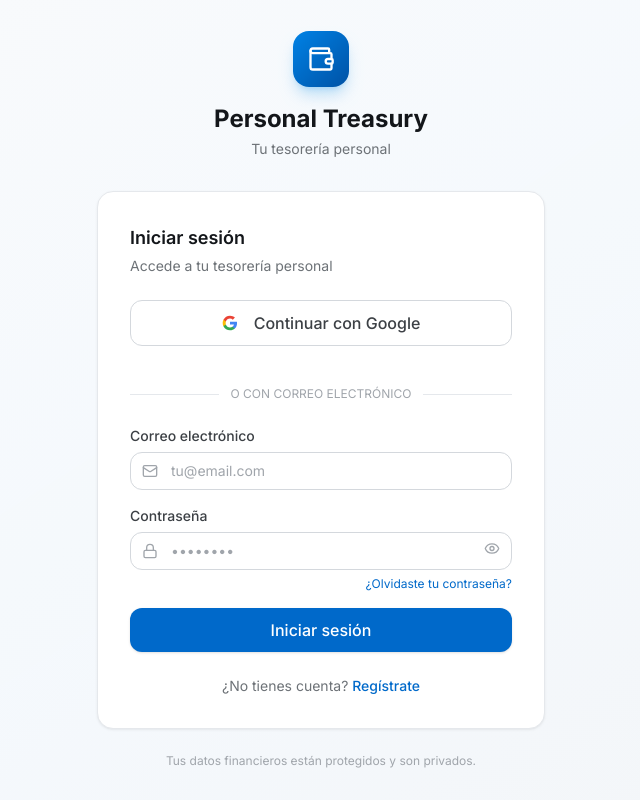
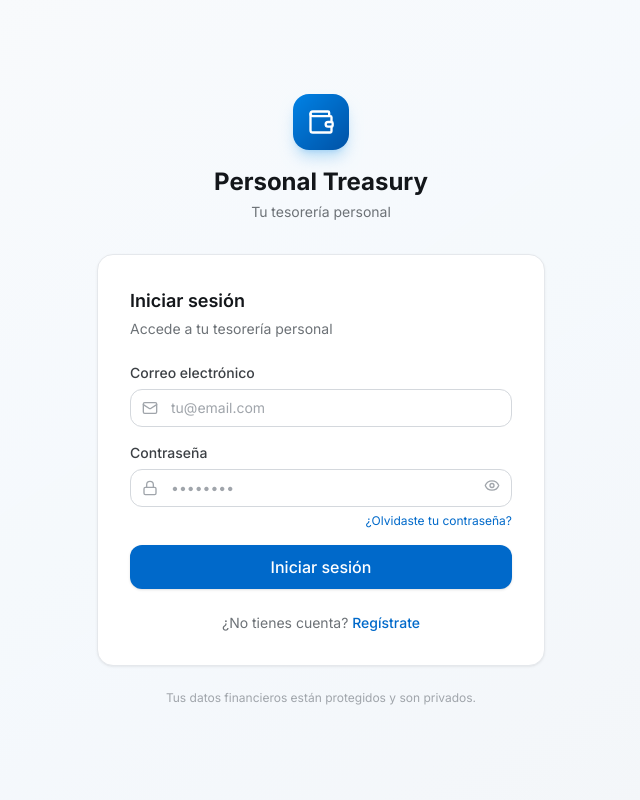
Before and after one commit to uurii99/Personal-Treasury, a React (Vite) app: page /login in a window 1280 px wide. Shown: the whole page, without its empty margins (319-959 px from the left). Built offline with nearby package versions, Linux system fonts and the light colour scheme; no server answers.

Commit message:
chore: remove Google OAuth, configure for Supabase deployment

```diff
--- a/src/pages/auth/LoginPage.tsx
+++ b/src/pages/auth/LoginPage.tsx
@@ -133,33 +133,8 @@
             </div>
           )}
 
-          {/* Google Login */}
-          <Button
-            variant="outline"
-            size="lg"
-            className="w-full mb-4"
-            onClick={handleGoogleLogin}
-          >
-            <svg className="h-4 w-4 mr-2" viewBox="0 0 24 24">
-              <path d="M22.56 12.25c0-.78-.07-1.53-.2-2.25H12v4.26h5.92a5.06 5.06 0 0 1-2.2 3.32v2.77h3.57c2.08-1.92 3.28-4.74 3.28-8.1z" fill="#4285F4"/>
-              <path d="M12 23c2.97 0 5.46-.98 7.28-2.66l-3.57-2.77c-.98.66-2.23 1.06-3.71 1.06-2.86 0-5.29-1.93-6.16-4.53H2.18v2.84C3.99 20.53 7.7 23 12 23z" fill="#34A853"/>
-              <path d="M5.84 14.09c-.22-.66-.35-1.36-.35-2.09s.13-1.43.35-2.09V7.07H2.18C1.43 8.55 1 10.22 1 12s.43 3.45 1.18 4.93l2.85-2.22.81-.62z" fill="#FBBC05"/>
-              <path d="M12 5.38c1.62 0 3.06.56 4.21 1.64l3.15-3.15C17.45 2.09 14.97 1 12 1 7.7 1 3.99 3.47 2.18 7.07l3.66 2.84c.87-2.6 3.3-4.53 6.16-4.53z" fill="#EA4335"/>
-            </svg>
-            Continuar con Google
-          </Button>
 
-          {/* Divider */}
-          <div className="relative my-6">
-            <div className="absolute inset-0 flex items-center">
-              <div className="w-full border-t border-surface-200 dark:border-surface-700" />
-            </div>
-            <div className="relative flex justify-center text-xs uppercase">
-              <span className="bg-white dark:bg-surface-900 px-3 text-surface-400">
-                o con correo electrónico
-              </span>
-            </div>
-          </div>
+
 
           {/* Login Form */}
           {mode === 'login' && (
```
